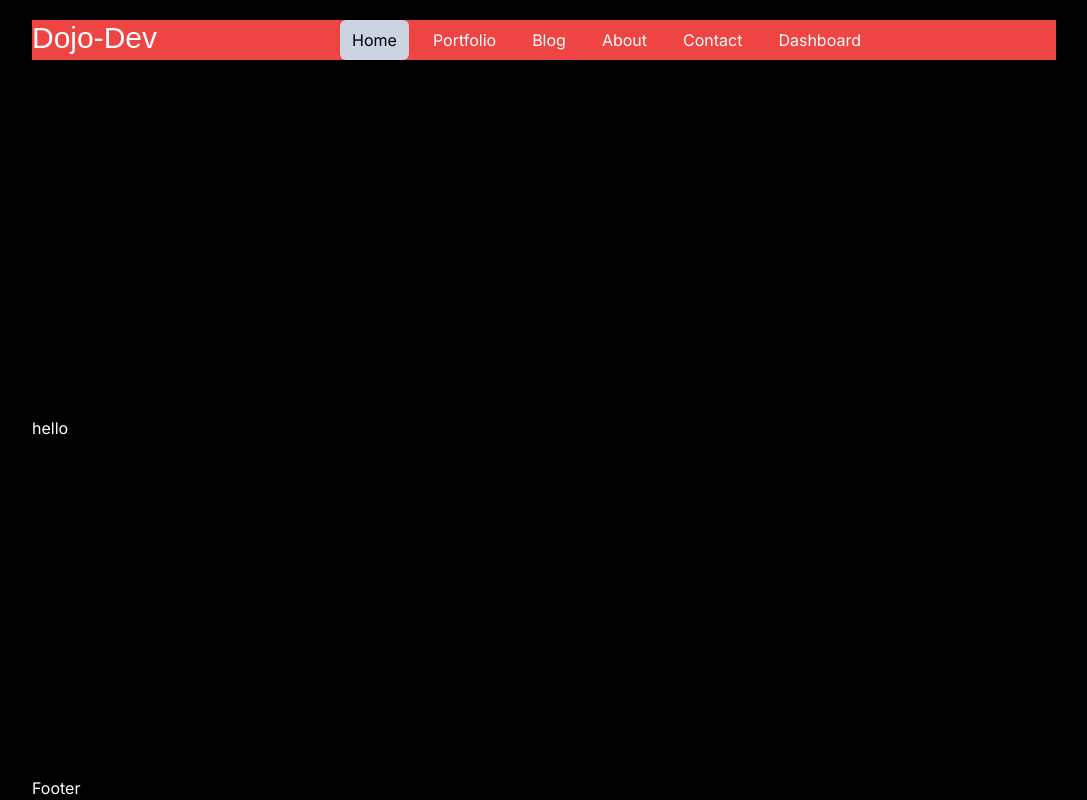
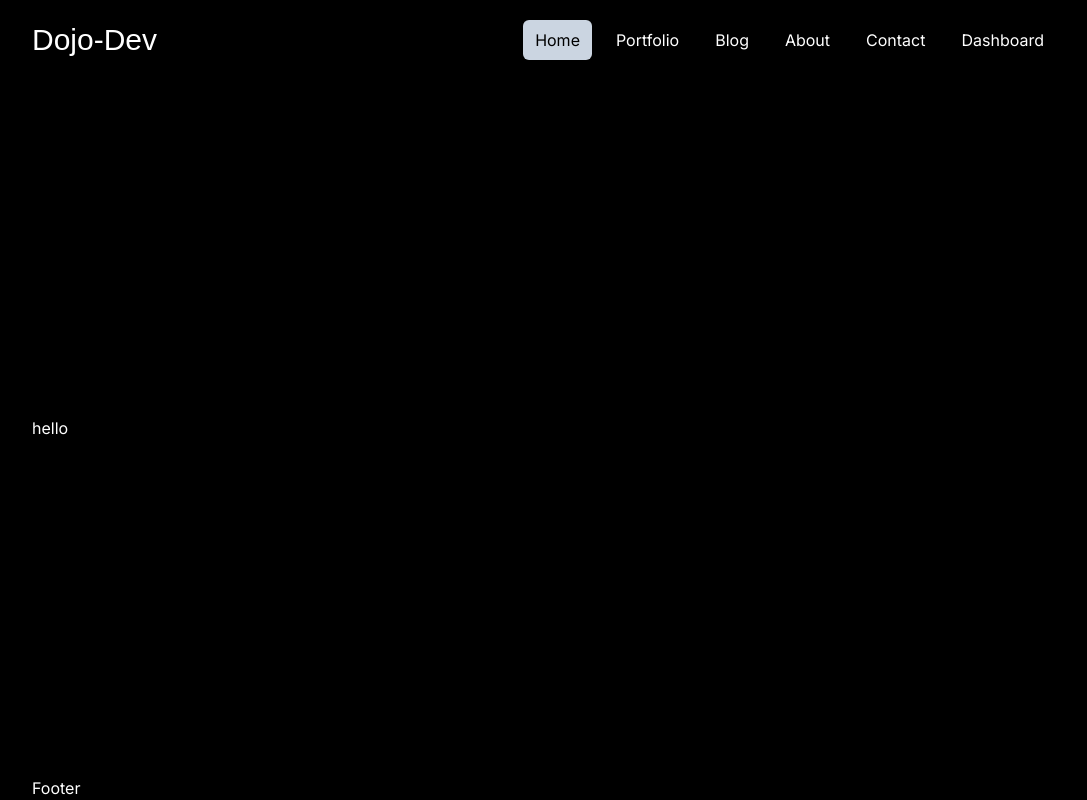
Before and after one commit to anon-pradip/dojo-dev-pofo, a Next.js app: page / in a window 1280 px wide. Shown: the whole page, without its empty margins (96-1183 px from the left). Built offline with nearby package versions, Linux system fonts and the light colour scheme; a web font is replaced by a local one.

Commit message:
final navbar

```diff
--- a/components/navbar/Navbar.jsx
+++ b/components/navbar/Navbar.jsx
@@ -30,15 +30,14 @@ const Navbar = () => {
     " bg-slate-300 text-black rounded-md transition-all ease-out duration-700 ";
   return (
     <>
-      <div className="w-full py-5">
-        <div className="flex w-full justify-between bg-red-500 grow">
-          <div>
+      <div className="flex justify-between items-center w-full py-5">
+        <div className=" w-44">
           <Link href={"/"} className={`${font.className} text-3xl`}>
             Dojo-Dev
           </Link>
         </div>
 
-          <div className="hidden lg:flex justify-between space-x-3 ">
+        <div className="hidden lg:flex space-x-3 grow justify-end w-full ">
           {navigation.map((navItem) => (
             <Link
               href={navItem.href}
@@ -62,7 +61,7 @@ const Navbar = () => {
             </button>
           </div>
           {isMobile && (
-              <div className="lg:hidden flex flex-col bg-slate-800 rounded-md absolute right-8">
+            <div className="lg:hidden flex flex-col bg-slate-800 rounded-md gap-y-1 absolute right-8 ">
               {navigation.map((navItem) => (
                 <Link
                   href={navItem.href}
@@ -70,6 +69,7 @@ const Navbar = () => {
                   className={
                     pathname === navItem.href ? activeclass : inactiveclass
                   }
+                  onClick={() => setIsMobile(!isMobile)}
                 >
                   {navItem.name}
                 </Link>
@@ -78,7 +78,6 @@ const Navbar = () => {
           )}
         </div>
       </div>
-      </div>
     </>
   );
 };
```
Lines whose indentation alone changed are shown as unchanged.
